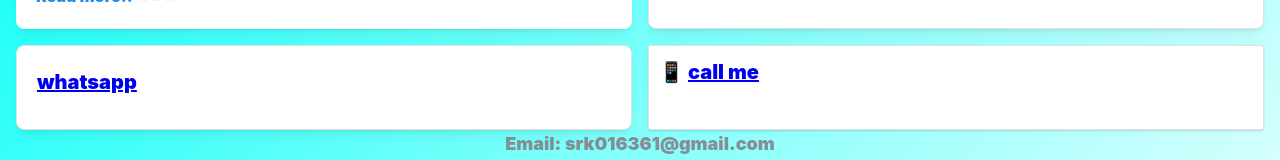
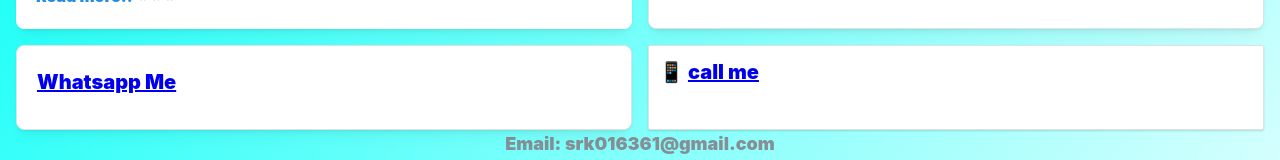
Before and after one commit to prince-pardhan/porfolio, a React (Create React App) app: page / in a window 1280 px wide. Shown: the part 285-445 px from the top of the page. Built offline with nearby package versions, Linux system fonts and the light colour scheme.

Commit message:
whatsapp

```diff
--- a/src/Parsanal/Parsanal.jsx
+++ b/src/Parsanal/Parsanal.jsx
@@ -84,8 +84,7 @@ export default function ProfilePage() {
 
                 <Card shadow="sm" radius="md" padding="lg" withBorder >
                     <Text weight={50} size="xl" mb="xs" fw={900} c="blue.9">
-                        <a href="whatsapp://send?abid=8290400325&text=Hello deer">whatsapp</a>
-
+<a href="https://wa.me/8290400325">Whatsapp Me</a>
                     </Text>
                     <Anchor href="/About" weight={900} fw={900}>
 
```
